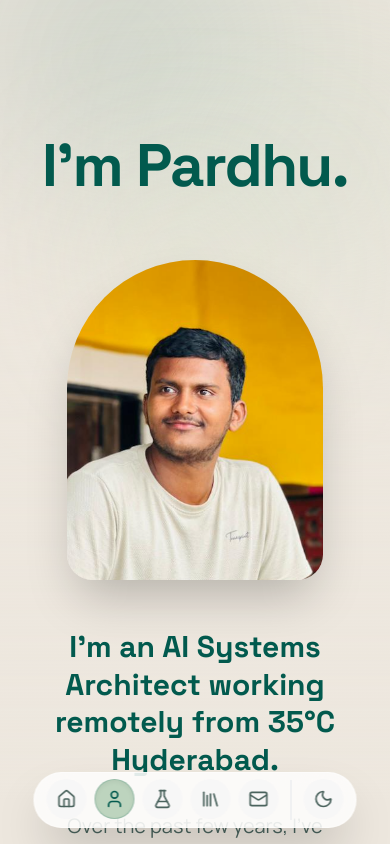
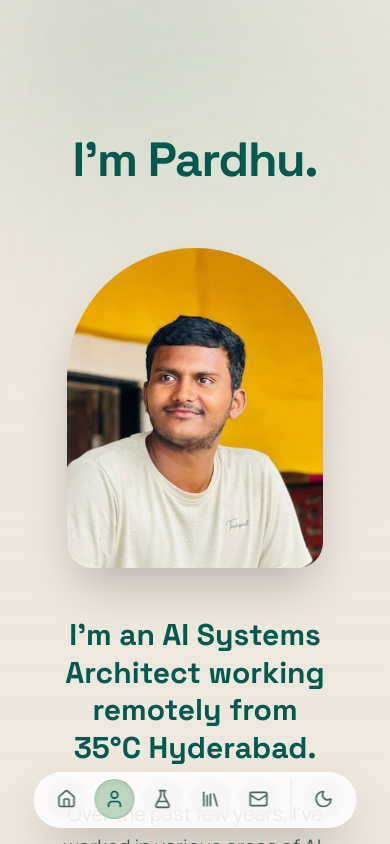
Before and after one commit to PardhaSarathy/newportfolio, a Next.js app: page /about in a window 390 px wide. Shown: the top 844 px of the page. Built offline with nearby package versions, Linux system fonts and the light colour scheme.

Commit message:
fix(mobile): gracefully scale and break profile typography to prevent overflow without boxed layouts

```diff
--- a/app/about/page.tsx
+++ b/app/about/page.tsx
@@ -12,7 +12,7 @@ export default function AboutPage() {
             <section className="flex flex-col items-center justify-center space-y-16 pt-24 pb-20 animate-in fade-in zoom-in-95 duration-700">
 
                 {/* Main Header - Centered */}
-                <h1 className="text-6xl md:text-9xl font-display font-bold text-text-primary tracking-tight text-center">
+                <h1 className="text-5xl sm:text-6xl md:text-9xl font-display font-bold text-text-primary tracking-tight text-center">
                     I'm Pardhu.
                 </h1>
 
@@ -33,8 +33,8 @@ export default function AboutPage() {
 
                     {/* Right Col: Bio Text */}
                     <div className="md:col-span-7 space-y-8 text-center md:text-left">
-                        <h2 className="text-3xl md:text-5xl font-display font-bold text-text-primary leading-tight">
-                            I'm an <span className="text-brand-main">AI Systems Architect</span> working remotely from 35°C Hyderabad.
+                        <h2 className="text-3xl md:text-5xl font-display font-bold text-text-primary leading-tight break-words">
+                            I'm an <span className="text-brand-main">AI Systems Architect</span> working remotely from <br className="block md:hidden" />35°C Hyderabad.
                         </h2>
 
                         <div className="space-y-6 text-xl md:text-2xl text-text-secondary leading-relaxed">
```
